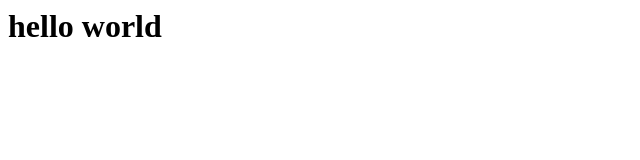
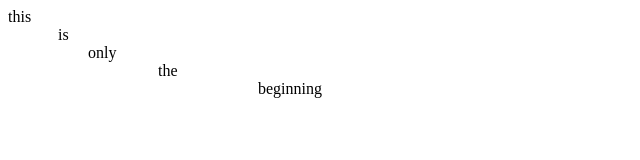
Before and after one commit to bennlich/bennlich.github.io, a plain HTML site: page index.html in a window 1280 px wide. Shown: the whole page, without its empty margins (0-640 px from the left). Drawn offline with Linux system fonts and the light colour scheme.

Commit message:
first commit

```diff
--- a/index.html
+++ b/index.html
@@ -1 +1,5 @@
-<h1>hello world</h1>
+this
+<div style="margin-left: 50px">is</div>
+<div style="margin-left: 80px">only</div>
+<div style="margin-left: 150px">the</div>
+<div style="margin-left: 250px">beginning</div>
```
